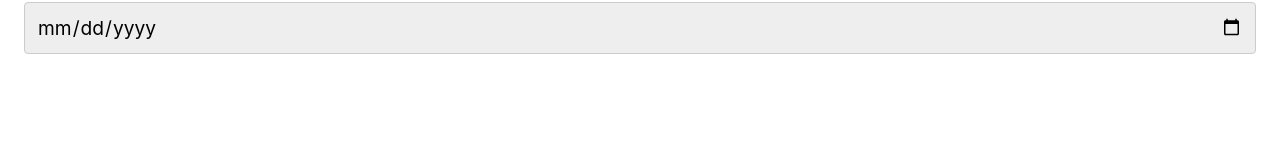
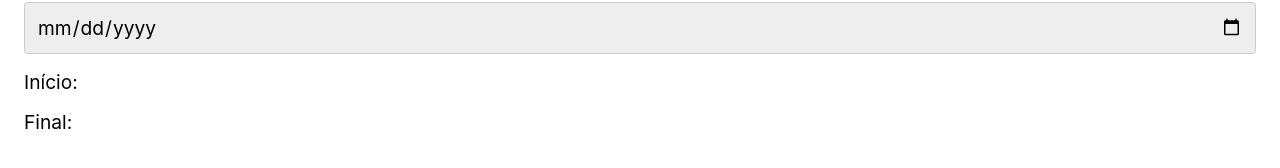
Before and after one commit to ByMota/ReactTypeScript, a React (Vite) app: page /DateApi in a window 1280 px wide. Shown: the part 146-314 px from the top of the page. Built offline with nearby package versions, Linux system fonts and the light colour scheme.

Commit message:
Api vendas UseState

```diff
--- /dev/null
+++ b/src/components/InputState.tsx
@@ -0,0 +1,24 @@
+// 1 - Crie um componente Input ✅
+// 2 - Ele deve retornar <label> e <input>, dentro de uma <div>✅
+// 3 - Recebe uma propriedade chamada label✅
+// 4 - A propriedade deve ser usada como htmlFor (label), name (input), id (input) e como conteúdo de <label>✅
+// 5 - Permita o uso de qualquer propriedade de input no componente Input.✅
+// 6 - Adicione 1rem de marginBottom na <div>✅
+
+import { ComponentProps, Dispatch, SetStateAction } from "react";
+
+interface InputProps extends ComponentProps<'input'> {
+  label: string;
+  setDate: React.Dispatch<React.SetStateAction<string>>;
+}
+
+export function Input({label, setDate, id, ...props}: InputProps) {
+  return (
+    <>
+      <div style={{marginBottom: '1rem'}}>
+        <label htmlFor={id}>{label}</label>
+        <input id={id} name={id} type="text" onChange={({ currentTarget }) => setDate(currentTarget.value)} {...props} />
+      </div>
+    </>
+    );
+}
--- a/src/pages/DateApi.tsx
+++ b/src/pages/DateApi.tsx
@@ -9,18 +9,40 @@
 // 6 - Crie um efeito que ocorrerá toda vez que inicio/final mudar. Se existir inicio/final, faça o fetch da API e popule o estado de data com o resultado.
 // 7 - Caso data seja diferente de null, mostre na tela o nome e o status de cada venda do período selecionado
 
-import { useState } from "react";
-import { Input } from "../components/Input";
-// `https://data.origamid.dev/vendas/?inicio=${inicio}&final=${final}`
+import { useState, useEffect } from "react";
+import { Input } from "../components/InputState";
+
+interface Venda{
+  id: string
+  nome: string
+  preco: number
+  status: string
+}
+
 export function DateApi () {
-  const [data, setData] = useState()
-  const [inicio, setInicio] = useState()
-  const [final, setFinal] = useState()
+  const [data, setData] = useState<null | Venda[]> (null)
+  const [inicio, setInicio] = useState("")
+  const [final, setFinal] = useState("")
+
+  useEffect(() =>{
+    if(inicio !== '' && final !== ''){
+      fetch(`https://data.origamid.dev/vendas/?inicio=${inicio}&final=${final}`).then(response => response.json()).then(json => setData(json as Venda[])).catch(error => console.log(error))
+    }
+  }, [inicio, final])
 
   return (
     <>
-      <Input label={"Data início"} type="date"/>
-      <Input label={"Data fim"} type="date" />
+    <div>
+      <Input label={"Data início"} setDate={setInicio}  type="date" value={inicio}/>
+      <Input label={"Data fim"} setDate={setFinal} type="date" value={final}/>
+    </div>
+    <div>
+      <p>Início: {inicio}</p>
+      <p>Final: {final}</p>
+    </div>
+    <div>
+      <ul>{data !== null && data.map(venda => <li key={venda.id}>{venda.nome}: {venda.status} - R${venda.preco}</li>)}</ul>
+    </div>
     </>
     );
 }
```
